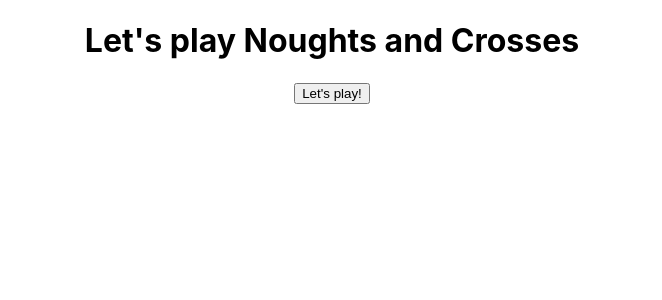
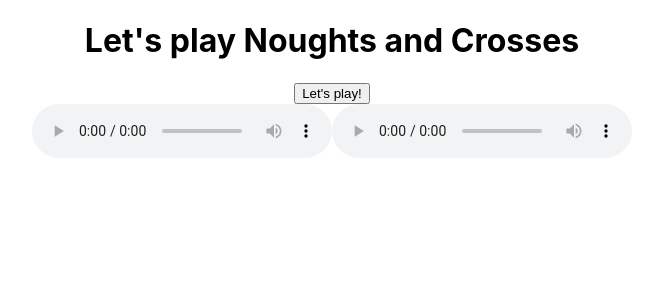
Before and after one commit to rowan-dauria/about-me, a React (Create React App) app: page / in a window 1280 px wide. Shown: the top 300 px of the page, without its empty margins (308-970 px from the left). Built offline with nearby package versions, Linux system fonts and the light colour scheme.

Commit message:
Adding base of the audio visualiser + an open source song

```diff
--- a/src/App.js
+++ b/src/App.js
@@ -1,6 +1,7 @@
 import { useState } from 'react';
 import './App.css';
 import Board from './noughts-and-crosses';
+import Container from './AudioVisualiser';
 
 function MyButton({ onClick }) {
 
@@ -20,6 +21,7 @@ function App() {
       <h1> Let's play Noughts and Crosses</h1>
       <MyButton onClick={onClick} />
       {showNC ? <Board /> : null}
+      <Container/>
     </div>
   );
 }
--- /dev/null
+++ b/src/AudioVisualiser.js
@@ -0,0 +1,23 @@
+import song from './media/trenches.mp3'
+
+export default function Container({ onClick }) {
+  // TODO: build a backend that can make requests to the spotify api to get your most listened to song of the last month
+  // https://api.spotify.com/v1/me/top/tracks?limit=1&time_range=short_term
+  // still need to work out if you can analyze audio data from an iframe though
+  const track_id = '3YVeaqhSFth8QAL45wO19L';
+  return (
+    <div>
+      <audio
+        controls
+        src={song} type="audio/mpeg">
+        <a href={song}></a>
+      </audio>
+      <audio
+        controls
+        src={`https://open.spotify.com/embed/track/${track_id}?utm_source=generator`}>
+        <a href={song}></a>
+      </audio>
+    </div>
+
+  );
+}
```
Also changed, not shown: 1 other file (tests, documents, lock files or other folders).
